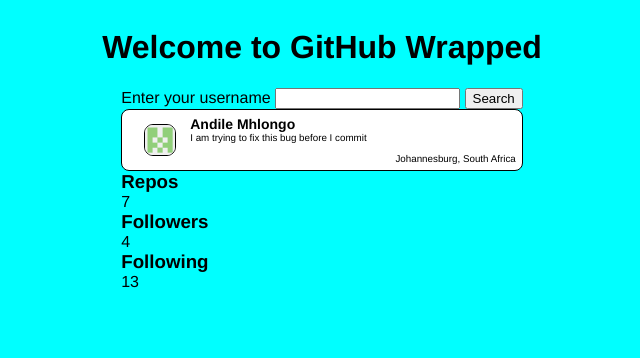
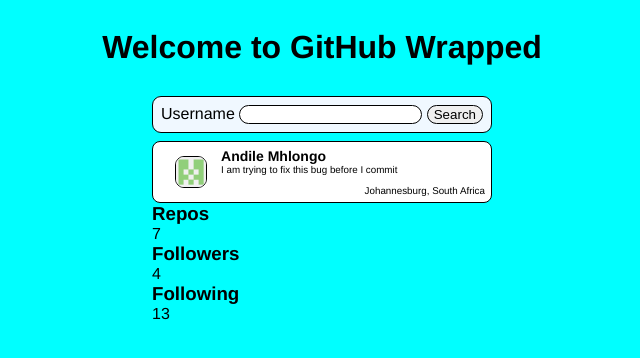
Before and after one commit to amhlongo-dvt/dvt-fullstackdeveopler-roadmap, a plain HTML site: page github-dashboard/index.html in a window 1280 px wide. Shown: the whole page, without its empty margins (318-958 px from the left). Drawn offline with Linux system fonts and the light colour scheme.

Commit message:
updated search to look like bio

```diff
--- a/github-dashboard/index.html
+++ b/github-dashboard/index.html
@@ -12,7 +12,7 @@
     </header>
     <main>
         <form>
-            <label for="username" id="username">Enter your username</label>
+            <label for="username" id="username">Username</label>
             <input type="text" name="username">
             <input type="submit" value="Search">
         </form>
--- a/github-dashboard/style.css
+++ b/github-dashboard/style.css
@@ -17,13 +17,27 @@
     flex-direction: column;
     justify-content: center;
 }
-img {
-     max-width: 2em;
-     max-height: 2em;
-     margin-inline-start: 1em;
-     border-radius: 9px;
-     align-self: center;
-     border: 1px solid;
+
+form {
+    margin-block: .5em;
+    background-color: aliceblue;
+    padding: .5em;
+    border: 1px solid;
+    border-radius: 9px;
+}
+
+label {
+    font-weight: 500;
+}
+
+input:is([type="text"]) {
+    border-radius: 99px;
+    border: 1px solid;
+}
+
+input:is([type="submit"]) {
+    border-radius: 99px;
+    border: 1px solid;
 }
 
 .profile {
@@ -34,6 +48,15 @@
     padding: .375em;
     align-items: center;
     /* justify-content: center; */
+}
+
+img {
+     max-width: 2em;
+     max-height: 2em;
+     margin-inline-start: 1em;
+     border-radius: 9px;
+     align-self: center;
+     border: 1px solid;
 }
 
 .profile-info{
```
